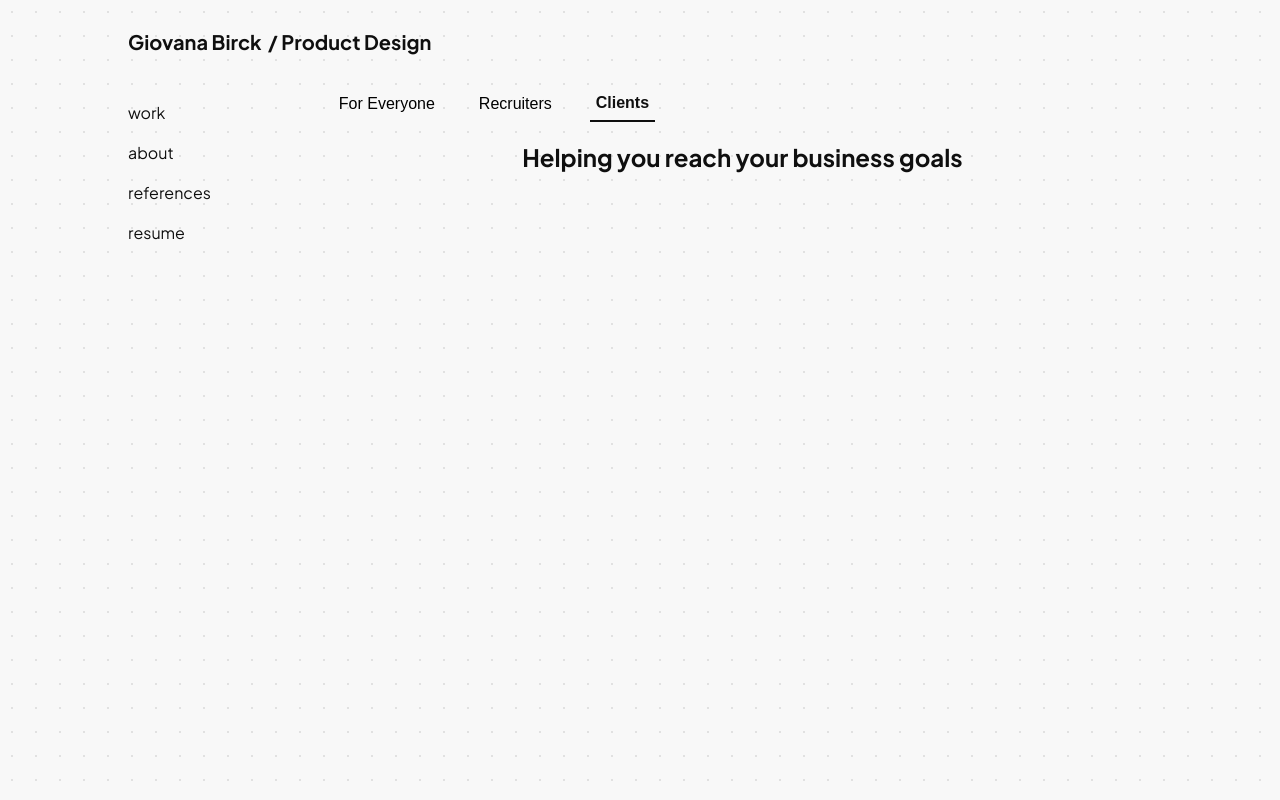
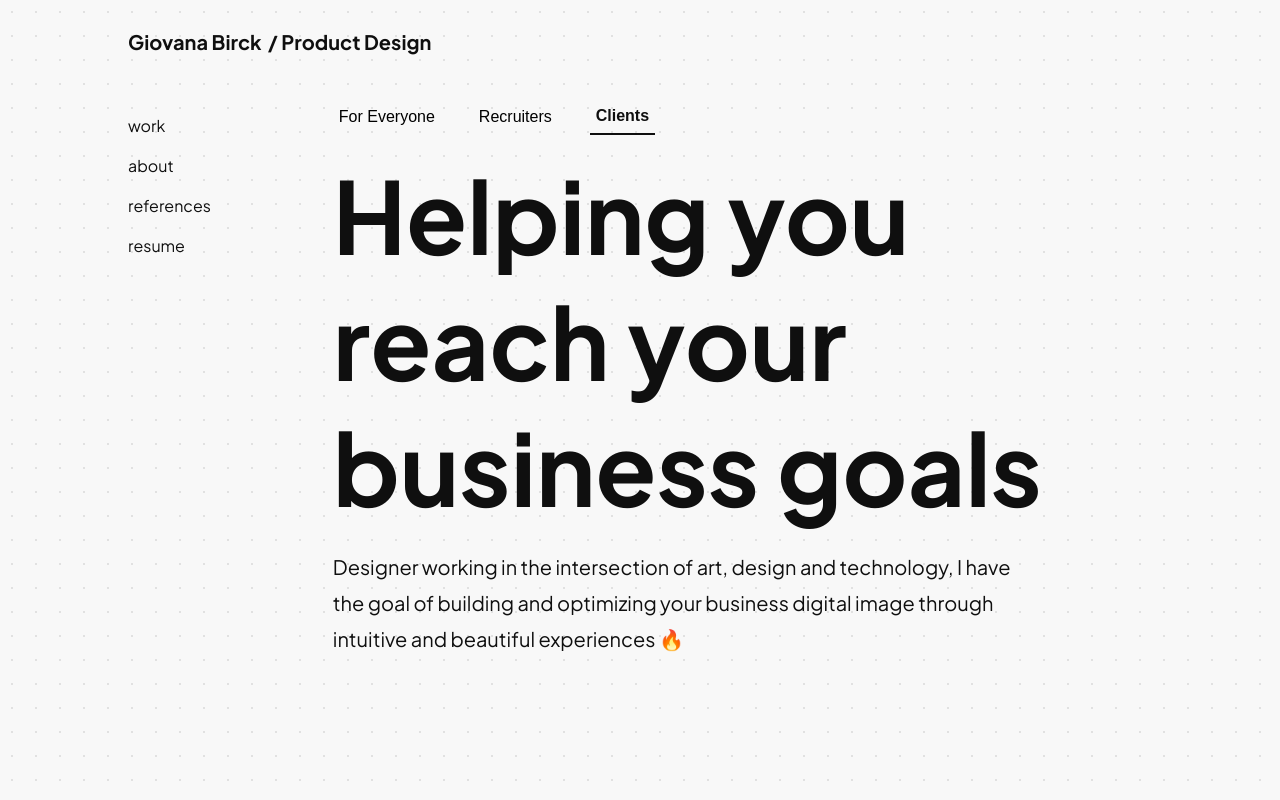
Before and after one commit to giovanabirck/website-test, a React (Create React App) app: page /product-design in a window 1280 px wide. Both pictures are taken after a click on the button "Clients". Built offline with nearby package versions, Linux system fonts and the light colour scheme.

Commit message:
all tab contents

```diff
--- a/src/pages/product-design/ProductDesign.js
+++ b/src/pages/product-design/ProductDesign.js
@@ -17,9 +17,23 @@ function ProductDesign() {
             </p>
         </div>;
       case 'recruiters':
-        return <h2>Designing with innovation and purpose</h2>;
+        return <div className='tab_content'>
+          <h2>Designing with innovation and purpose</h2>
+          <p>
+            Product Designer with a multidisciplinary background in the cultural and
+            entertainment industries, I incorporate a holistic approach to my designs.
+            Strong focus on interaction design, strategy and accessibility.
+          </p>
+        </div>;
       case 'clients':
-        return <h2>Helping you reach your business goals</h2>;
+        return <div className='tab_content'>
+          <h2>Helping you reach your business goals</h2>
+          <p>
+            Designer working in the intersection of art, design and technology,
+            I have the goal of building and optimizing your business digital
+            image through intuitive and beautiful experiences 🔥
+          </p>
+        </div>;
       default:
         return null;
     }
--- a/src/pages/product-design/ProductDesign.modules.css
+++ b/src/pages/product-design/ProductDesign.modules.css
@@ -16,7 +16,7 @@
     flex-direction: column;
     align-items: flex-start;
     margin-left: 10vw;
-    margin-top: 2vw;
+    margin-top: 3vw;
     margin-bottom: 2vw;
 }
 
@@ -29,7 +29,7 @@
 .content {
     width: 80vw;
     margin-right: 10vw;
-    margin-top: 2vw;
+    margin-top: 3vw;
     margin-bottom: 2vw;
 }
 
@@ -65,4 +65,6 @@
 .tab_content p {
     font-size: 20px;
     text-align: left;
+    line-height: 1.8;
+    width: 700px;
 }
```
